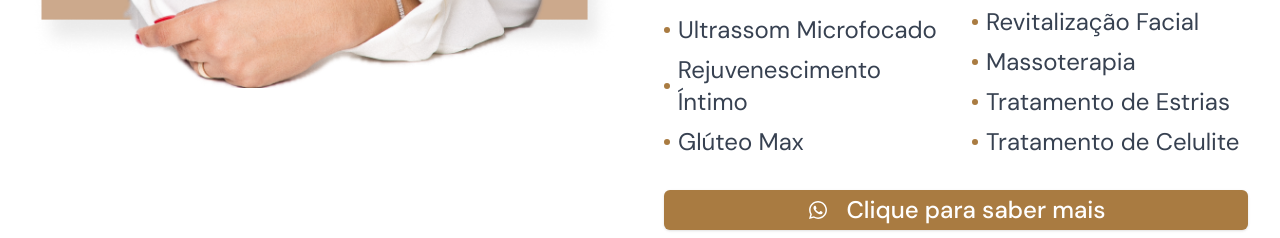
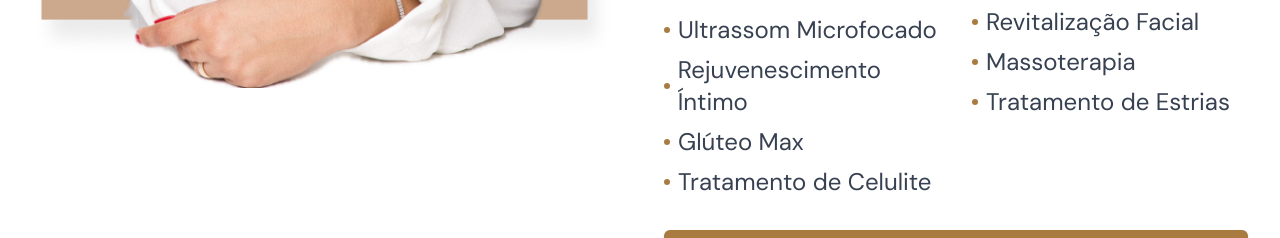
Before and after one commit to cassianodaniel/clinic-sb, a Next.js app: page / in a window 1280 px wide. Shown: the part 2800-3038 px from the top of the page. Built offline with nearby package versions, Linux system fonts and the light colour scheme.

Commit message:
fix: business changes

```diff
--- a/components/aesthetic-services.tsx
+++ b/components/aesthetic-services.tsx
@@ -21,7 +21,8 @@ const services = {
     "Skinbooster",
     "Ultrassom Microfocado",
     "Rejuvenescimento Íntimo",
-    "Glúteo Max"
+    "Glúteo Max",
+    "Tratamento de Celulite"
   ],
   column2: [
     "Lipo Enzimática",
@@ -38,7 +39,6 @@ const services = {
     "Revitalização Facial",
     "Massoterapia",
     "Tratamento de Estrias",
-    "Tratamento de Celulite"
   ]
 }
 
```
